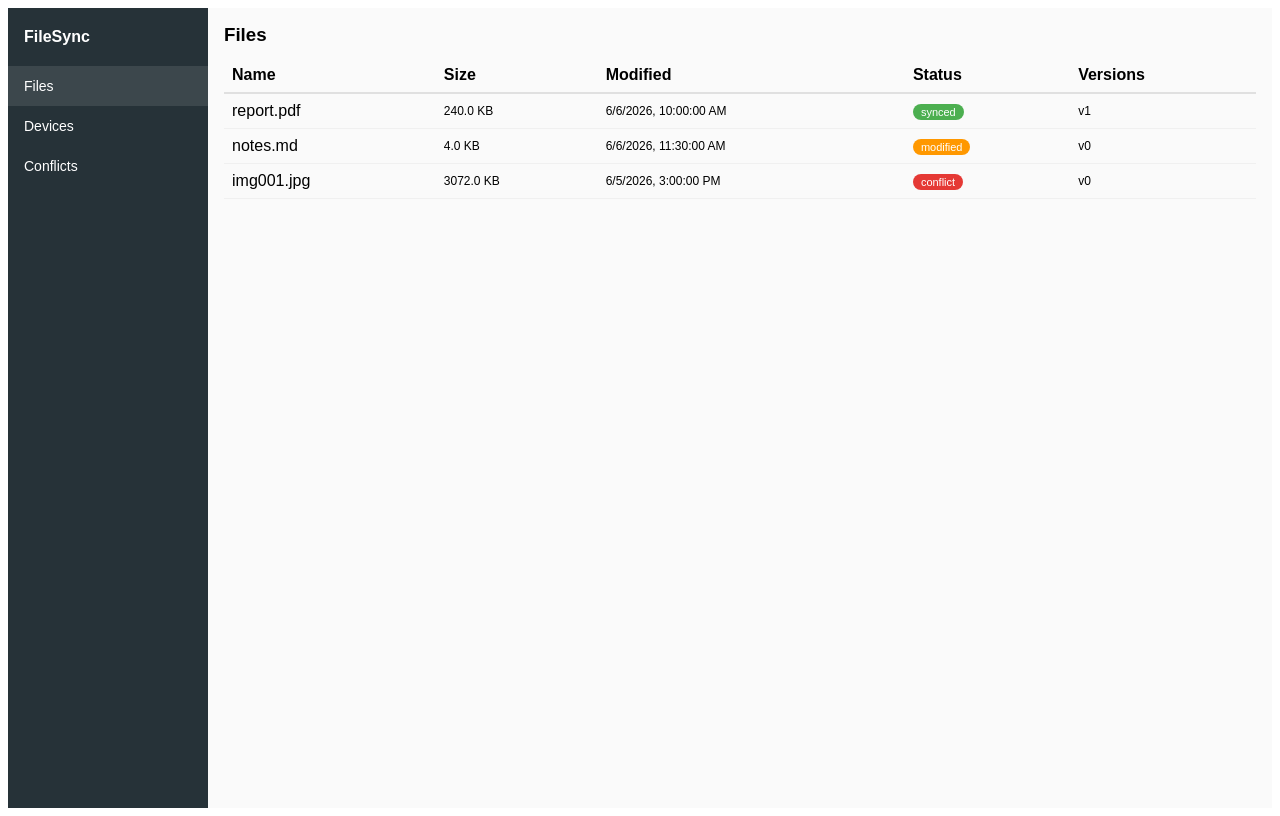
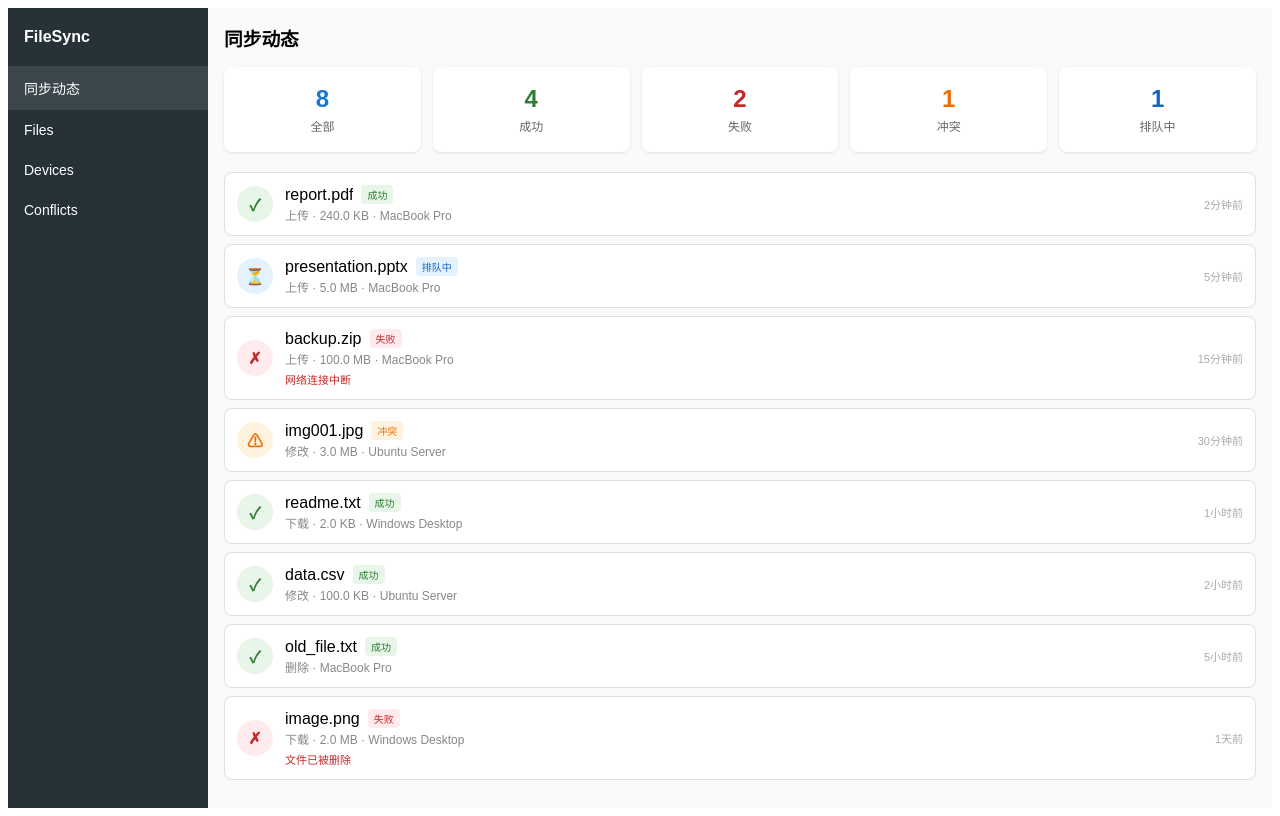
Before and after one commit to yuenlai/solo-6600006, a React (Vite) app in the folder frontend/: page / in a window 1280 px wide. Built offline with nearby package versions, Linux system fonts and the light colour scheme.

Commit message:
.1835502840582874:ad3700eb6fa9d0f5db0a95bc6243aeb6_6a24e5adaf95f8dc5096dc35.6a24e5bfaf95f8dc5096dc3a.6a24e5bf8736040a88a396e0:Trae CN.T(2026/6/7 11:30:07)

```diff
--- a/frontend/src/App.tsx
+++ b/frontend/src/App.tsx
@@ -1,7 +1,8 @@
 import React, { useState } from 'react';
 import { FileList } from './components/FileList';
 import { DevicePanel } from './components/DevicePanel';
-import { SyncFile, Device } from './types';
+import { SyncActivityPanel } from './components/SyncActivityPanel';
+import { SyncFile, Device, SyncActivity } from './types';
 
 const mockFiles: SyncFile[] = [
   { id: '1', path: '/docs/report.pdf', name: 'report.pdf', size: 245760, modifiedAt: '2026-06-06T10:00:00Z', status: 'synced', versions: [{ id: 'v1', version: 1, size: 245760, hash: 'abc123', createdAt: '2026-06-06T10:00:00Z', author: 'user1', changeType: 'added' }] },
@@ -15,13 +16,30 @@ const mockDevices: Device[] = [
   { id: 'd3', name: 'Windows Desktop', platform: 'windows', lastSeen: '2026-06-05T20:00:00Z', status: 'offline', storageUsed: 2147483648, storageTotal: 107374182400 },
 ];
 
+const now = new Date();
+const mockActivities: SyncActivity[] = [
+  { id: 'a1', fileId: '1', fileName: 'report.pdf', filePath: '/docs/report.pdf', status: 'success', action: 'upload', timestamp: new Date(now.getTime() - 2 * 60000).toISOString(), device: 'MacBook Pro', size: 245760 },
+  { id: 'a2', fileId: '4', fileName: 'presentation.pptx', filePath: '/docs/presentation.pptx', status: 'pending', action: 'upload', timestamp: new Date(now.getTime() - 5 * 60000).toISOString(), device: 'MacBook Pro', size: 5242880 },
+  { id: 'a3', fileId: '5', fileName: 'backup.zip', filePath: '/backup/backup.zip', status: 'failed', action: 'upload', timestamp: new Date(now.getTime() - 15 * 60000).toISOString(), device: 'MacBook Pro', size: 104857600, errorMessage: '网络连接中断' },
+  { id: 'a4', fileId: '3', fileName: 'img001.jpg', filePath: '/photos/img001.jpg', status: 'conflict', action: 'modify', timestamp: new Date(now.getTime() - 30 * 60000).toISOString(), device: 'Ubuntu Server', size: 3145728 },
+  { id: 'a5', fileId: '6', fileName: 'readme.txt', filePath: '/readme.txt', status: 'success', action: 'download', timestamp: new Date(now.getTime() - 60 * 60000).toISOString(), device: 'Windows Desktop', size: 2048 },
+  { id: 'a6', fileId: '7', fileName: 'data.csv', filePath: '/data/data.csv', status: 'success', action: 'modify', timestamp: new Date(now.getTime() - 2 * 3600000).toISOString(), device: 'Ubuntu Server', size: 102400 },
+  { id: 'a7', fileId: '8', fileName: 'old_file.txt', filePath: '/archive/old_file.txt', status: 'success', action: 'delete', timestamp: new Date(now.getTime() - 5 * 3600000).toISOString(), device: 'MacBook Pro' },
+  { id: 'a8', fileId: '9', fileName: 'image.png', filePath: '/images/image.png', status: 'failed', action: 'download', timestamp: new Date(now.getTime() - 24 * 3600000).toISOString(), device: 'Windows Desktop', size: 2097152, errorMessage: '文件已被删除' },
+];
+
 const App: React.FC = () => {
-  const [tab, setTab] = useState<'files' | 'devices' | 'conflicts'>('files');
+  const [tab, setTab] = useState<'activity' | 'files' | 'devices' | 'conflicts'>('activity');
   return (
     <div style={{ display: 'flex', height: '100vh', fontFamily: 'sans-serif' }}>
       <nav style={{ width: '200px', background: '#263238', color: '#fff', padding: '20px 0' }}>
         <h2 style={{ margin: '0 0 20px', padding: '0 16px', fontSize: '16px' }}>FileSync</h2>
-        {[{ key: 'files', label: 'Files' }, { key: 'devices', label: 'Devices' }, { key: 'conflicts', label: 'Conflicts' }].map(t => (
+        {[
+          { key: 'activity', label: '同步动态' },
+          { key: 'files', label: 'Files' },
+          { key: 'devices', label: 'Devices' },
+          { key: 'conflicts', label: 'Conflicts' }
+        ].map(t => (
           <button key={t.key} onClick={() => setTab(t.key as any)} style={{
             display: 'block', width: '100%', padding: '12px 16px', border: 'none', textAlign: 'left',
             cursor: 'pointer', background: tab === t.key ? 'rgba(255,255,255,0.1)' : 'transparent', color: '#fff', fontSize: '14px'
@@ -29,6 +47,7 @@ const App: React.FC = () => {
         ))}
       </nav>
       <main style={{ flex: 1, overflow: 'auto', background: '#fafafa' }}>
+        {tab === 'activity' && <SyncActivityPanel activities={mockActivities} />}
         {tab === 'files' && <FileList files={mockFiles} />}
         {tab === 'devices' && <DevicePanel devices={mockDevices} />}
         {tab === 'conflicts' && <div style={{ padding: '16px' }}><h3>Conflicts</h3><p style={{ color: '#999' }}>No conflicts</p></div>}
--- /dev/null
+++ b/frontend/src/components/SyncActivityPanel.tsx
@@ -0,0 +1,169 @@
+import React, { useState } from 'react';
+import { SyncActivity, SyncActivityStatus } from '../types';
+
+interface Props {
+  activities: SyncActivity[];
+}
+
+const statusConfig: Record<SyncActivityStatus, { label: string; color: string; bg: string; icon: string }> = {
+  success: { label: '成功', color: '#2e7d32', bg: '#e8f5e9', icon: '✓' },
+  failed: { label: '失败', color: '#c62828', bg: '#ffebee', icon: '✗' },
+  conflict: { label: '冲突', color: '#ef6c00', bg: '#fff3e0', icon: '⚠' },
+  pending: { label: '排队中', color: '#1565c0', bg: '#e3f2fd', icon: '⏳' },
+};
+
+const actionLabels: Record<string, string> = {
+  upload: '上传',
+  download: '下载',
+  delete: '删除',
+  modify: '修改',
+};
+
+export const SyncActivityPanel: React.FC<Props> = ({ activities }) => {
+  const [filter, setFilter] = useState<SyncActivityStatus | 'all'>('all');
+
+  const stats = {
+    total: activities.length,
+    success: activities.filter(a => a.status === 'success').length,
+    failed: activities.filter(a => a.status === 'failed').length,
+    conflict: activities.filter(a => a.status === 'conflict').length,
+    pending: activities.filter(a => a.status === 'pending').length,
+  };
+
+  const filteredActivities = filter === 'all'
+    ? activities
+    : activities.filter(a => a.status === filter);
+
+  const sortedActivities = [...filteredActivities].sort(
+    (a, b) => new Date(b.timestamp).getTime() - new Date(a.timestamp).getTime()
+  );
+
+  const formatTime = (timestamp: string) => {
+    const date = new Date(timestamp);
+    const now = new Date();
+    const diffMs = now.getTime() - date.getTime();
+    const diffMins = Math.floor(diffMs / 60000);
+    const diffHours = Math.floor(diffMs / 3600000);
+    const diffDays = Math.floor(diffMs / 86400000);
+
+    if (diffMins < 1) return '刚刚';
+    if (diffMins < 60) return `${diffMins}分钟前`;
+    if (diffHours < 24) return `${diffHours}小时前`;
+    if (diffDays < 7) return `${diffDays}天前`;
+    return date.toLocaleDateString();
+  };
+
+  const formatSize = (size?: number) => {
+    if (!size) return '';
+    if (size < 1024) return `${size} B`;
+    if (size < 1024 * 1024) return `${(size / 1024).toFixed(1)} KB`;
+    if (size < 1024 * 1024 * 1024) return `${(size / 1024 / 1024).toFixed(1)} MB`;
+    return `${(size / 1024 / 1024 / 1024).toFixed(1)} GB`;
+  };
+
+  return (
+    <div style={{ padding: '16px' }}>
+      <h3 style={{ margin: '0 0 16px' }}>同步动态</h3>
+
+      <div style={{ display: 'grid', gridTemplateColumns: 'repeat(5, 1fr)', gap: '12px', marginBottom: '20px' }}>
+        {[
+          { key: 'total', label: '全部', count: stats.total, color: '#1976d2' },
+          { key: 'success', label: '成功', count: stats.success, color: '#2e7d32' },
+          { key: 'failed', label: '失败', count: stats.failed, color: '#c62828' },
+          { key: 'conflict', label: '冲突', count: stats.conflict, color: '#ef6c00' },
+          { key: 'pending', label: '排队中', count: stats.pending, color: '#1565c0' },
+        ].map(item => (
+          <button
+            key={item.key}
+            onClick={() => setFilter(item.key as SyncActivityStatus | 'all')}
+            style={{
+              padding: '16px 12px',
+              borderRadius: '8px',
+              border: filter === item.key ? `2px solid ${item.color}` : '2px solid transparent',
+              background: filter === item.key ? `${item.color}10` : '#fff',
+              cursor: 'pointer',
+              textAlign: 'center',
+              boxShadow: '0 1px 3px rgba(0,0,0,0.1)',
+            }}
+          >
+            <div style={{ fontSize: '24px', fontWeight: 'bold', color: item.color }}>{item.count}</div>
+            <div style={{ fontSize: '12px', color: '#666', marginTop: '4px' }}>{item.label}</div>
+          </button>
+        ))}
+      </div>
+
+      {sortedActivities.length === 0 ? (
+        <p style={{ color: '#999', textAlign: 'center', padding: '40px' }}>暂无同步记录</p>
+      ) : (
+        <div style={{ display: 'flex', flexDirection: 'column', gap: '8px' }}>
+          {sortedActivities.map(activity => {
+            const config = statusConfig[activity.status];
+            return (
+              <div
+                key={activity.id}
+                style={{
+                  display: 'flex',
+                  alignItems: 'center',
+                  gap: '12px',
+                  padding: '12px',
+                  borderRadius: '8px',
+                  background: '#fff',
+                  border: '1px solid #e0e0e0',
+                }}
+              >
+                <div
+                  style={{
+                    width: '36px',
+                    height: '36px',
+                    borderRadius: '50%',
+                    display: 'flex',
+                    alignItems: 'center',
+                    justifyContent: 'center',
+                    background: config.bg,
+                    color: config.color,
+                    fontWeight: 'bold',
+                    fontSize: '16px',
+                    flexShrink: 0,
+                  }}
+                >
+                  {config.icon}
+                </div>
+                <div style={{ flex: 1, minWidth: 0 }}>
+                  <div style={{ display: 'flex', alignItems: 'center', gap: '8px' }}>
+                    <span style={{ fontWeight: 500, overflow: 'hidden', textOverflow: 'ellipsis', whiteSpace: 'nowrap' }}>
+                      {activity.fileName}
+                    </span>
+                    <span
+                      style={{
+                        fontSize: '10px',
+                        padding: '2px 6px',
+                        borderRadius: '4px',
+                        background: config.bg,
+                        color: config.color,
+                      }}
+                    >
+                      {config.label}
+                    </span>
+                  </div>
+                  <div style={{ fontSize: '12px', color: '#888', marginTop: '2px' }}>
+                    {actionLabels[activity.action] || activity.action}
+                    {activity.size ? ` · ${formatSize(activity.size)}` : ''}
+                    {activity.device ? ` · ${activity.device}` : ''}
+                  </div>
+                  {activity.errorMessage && (
+                    <div style={{ fontSize: '11px', color: '#c62828', marginTop: '4px' }}>
+                      {activity.errorMessage}
+                    </div>
+                  )}
+                </div>
+                <div style={{ fontSize: '11px', color: '#aaa', flexShrink: 0 }}>
+                  {formatTime(activity.timestamp)}
+                </div>
+              </div>
+            );
+          })}
+        </div>
+      )}
+    </div>
+  );
+};
```
Also changed, not shown: frontend/src/store/sync.ts (+10 -3 lines), frontend/src/types/index.ts (+16 -0 lines), 1 other file (tests, documents, lock files or other folders).
